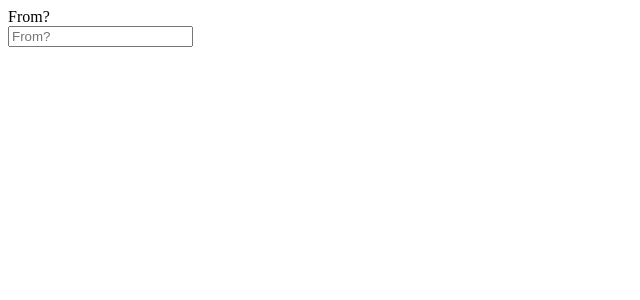
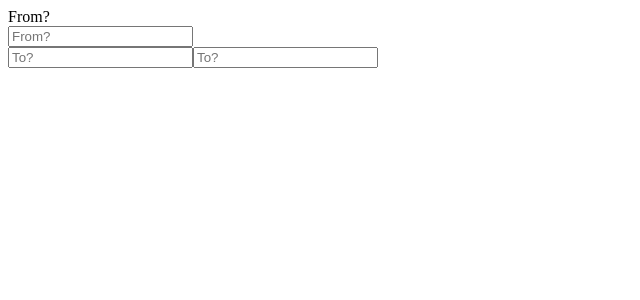
Before and after one commit to xyeres/splits-client, a Next.js app: page /reports in a window 1280 px wide. Shown: the top 300 px of the page, without its empty margins (0-640 px from the left). Built offline with nearby package versions, Linux system fonts and the light colour scheme.

Commit message:
Add examples

```diff
--- a/pages/reports.tsx
+++ b/pages/reports.tsx
@@ -27,6 +27,7 @@ const reports: NextPage = (props: Props) => {
   return (
     <div className='m-14'>
       <form>
+        {/* EXAMPLE ONE */}
         <div className="wrapper">
           <div onClick={() => setOpen((isOpen) => !isOpen)} role="textbox" className='expander-input'>
             {inputVal ? inputVal : 'From?'}
@@ -34,10 +35,15 @@ const reports: NextPage = (props: Props) => {
           <div className="bg-yellow-200" role="dialog" aria-modal="true" tabIndex={-1}>
             <div role="textbox" tabIndex={0}>
               <div className="input-wrapper">
-                <input onChange={(e)=>setInputVal(e.target.value)} ref={fromRef} className={open ? "text-input transition-all scale-100 opacity-100 origin-bottom-left" : "opacity-0 scale-0 transition-all"} type='text' tabIndex={-1} aria-disabled="false" placeholder='From?' />
+                <input onChange={(e) => setInputVal(e.target.value)} ref={fromRef} className={open ? "text-input transition-all scale-100 opacity-100 origin-bottom-left" : "opacity-0 scale-0 transition-all"} type='text' tabIndex={-1} aria-disabled="false" placeholder='From?' />
               </div>
             </div>
           </div>
+        </div>
+        {/* EXAMPLE TWO */}
+        <div className="relative">
+          <input className="growing-input" type="text" placeholder="To?" />
+          <input className="big-input" type="text" placeholder="To?" />
         </div>
       </form>
     </div>
```
